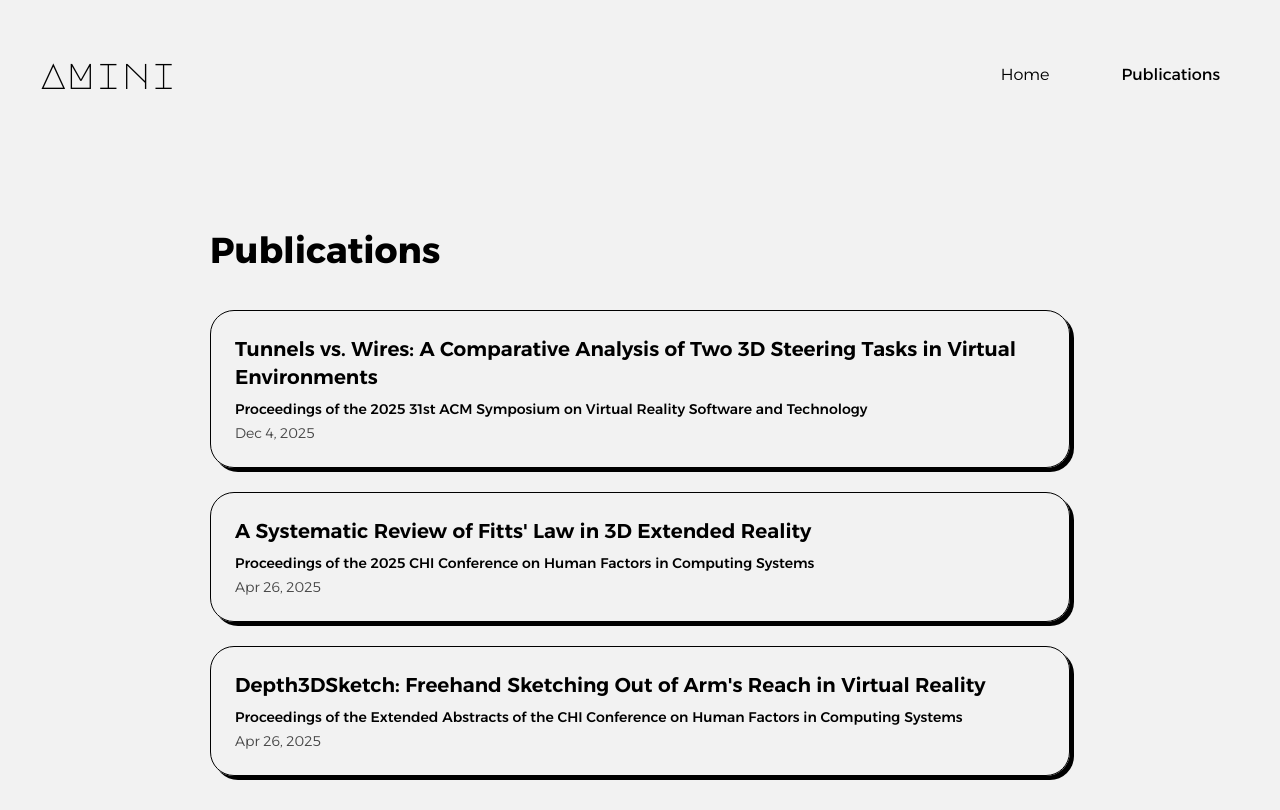
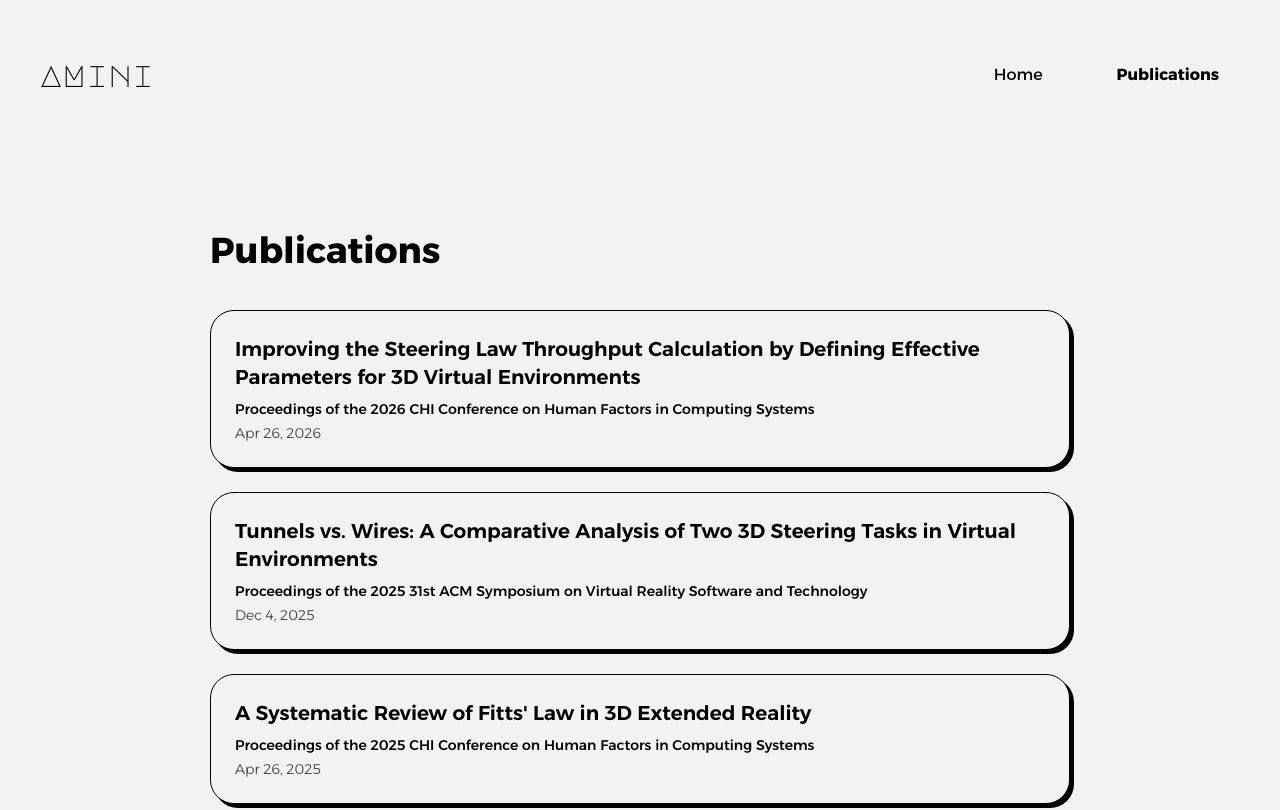
Before and after one commit to mrezaamini/mrezaamini.github.io, an Astro site: page /publications in a window 1280 px wide. Shown: the top 810 px of the page. Built offline with nearby package versions, Linux system fonts and the light colour scheme; Astro itself is replaced by a stand-in of ours; a web font is replaced by a local one.

Commit message:
buildOne

```diff
--- a/src/components/Header.astro
+++ b/src/components/Header.astro
@@ -13,11 +13,11 @@ import { Image } from "astro:assets";
     <a
   href="/"
   aria-label="Home"
-  class="flex items-center font-logo text-bold tracking-wide text-xl sm:text-2xl md:text-3xl lg:text-4xl
+  class="flex items-center font-logo text-bold tracking-wide text-xl sm:text-2xl md:text-3xl lg:text-3xl
          opacity-100 hover:opacity-100 transition-opacity">
   AMini
 </a>
-    <ul class="items-center font-light md:gap-8 text-nowrap hidden md:flex">
+    <ul class="items-center md:gap-8 text-nowrap hidden md:flex">
       <li><Link href="/" text="Home" style="primary" /></li>
       <!-- <li><Link href="/about" text="Work" style="secondary" /></li> -->
       <li><Link href="/publications" text="Publications" style="tertiary" /></li>
--- a/src/components/HeaderLink.astro
+++ b/src/components/HeaderLink.astro
@@ -1,10 +1,10 @@
 ---
-import type { HTMLAttributes } from 'astro/types';
+import type { HTMLAttributes } from "astro/types";
 
 type Type = "primary" | "secondary" | "tertiary";
 const { href = "", text = "", style = "primary", class: className, ...props } = Astro.props;
 
-interface Props extends HTMLAttributes<'a'> {
+interface Props extends HTMLAttributes<"a"> {
   text: string;
   href: string;
   style: Type;
@@ -16,19 +16,28 @@ const types: Record<Type, string> = {
   tertiary: "hover:shadow-ppinkHover",
 };
 
-const getType = (style: Type) => {
-  return types[style] || "";
-};
+const getType = (style: Type) => types[style] || "";
 
-const pathname = Astro.url.pathname.replace(import.meta.env.BASE_URL, '');
+const pathname = Astro.url.pathname.replace(import.meta.env.BASE_URL, "");
 const subpath = pathname.match(/[^\/]+/g);
-const isActive = href === pathname || href === '/' + (subpath?.[0] || '');
+const isActive = href === pathname || href === "/" + (subpath?.[0] || "");
 ---
 
 <a
   href={href}
-  arial-label={text}
-  class:list={[className, `rounded-md border-black inline-block px-5 py-2 hover:border-1 ${getType(style)} transition ease-in-out`, { active: isActive }]}
+  aria-label={text}
+  class:list={[
+    className,
+    `
+    inline-block rounded-md
+    px-5 py-2
+    border border-transparent
+    transition-all duration-200 ease-in-out
+    hover:border-black
+    ${getType(style)}
+    `,
+    { active: isActive },
+  ]}
   {...props}
 >
   {text}
@@ -36,10 +45,10 @@ const isActive = href === pathname || href === '/' + (subpath?.[0] || '');
 
 <style>
   a {
-    display: inline-block;
     text-decoration: none;
   }
+
   a.active {
-    font-weight: bolder;
+    font-weight: 700;
   }
 </style>
--- a/src/components/WhatIDo.astro
+++ b/src/components/WhatIDo.astro
@@ -2,9 +2,18 @@
 import { getCollection } from "astro:content";
 import FormattedDate from "@/components/FormattedDate.astro";
 
-const publications = (await getCollection("publications")).sort(
-  (a, b) => b.data.pubDate.valueOf() - a.data.pubDate.valueOf(),
-);
+const publications = (await getCollection("publications")).sort((a, b) => {
+  const dateDiff = b.data.pubDate.valueOf() - a.data.pubDate.valueOf();
+
+  // Primary sort: by date (descending)
+  if (dateDiff !== 0) return dateDiff;
+
+  // Secondary sort: venue contains "abstract"
+  const aHasAbstract = a.data.venue?.toLowerCase().includes("abstracts") ? 1 : 0;
+  const bHasAbstract = b.data.venue?.toLowerCase().includes("abstracts") ? 1 : 0;
+
+  return aHasAbstract - bHasAbstract;
+});
 
 const top3 = publications.slice(0, 3);
 ---
@@ -15,7 +24,7 @@ const top3 = publications.slice(0, 3);
 
   <ul class="w-full max-w-[940px] mx-auto flex flex-col gap-6 pt-8 pb-4">
     {top3.map((p) => (
-      <li class="group text-left rounded-3xl border-1 border-black shadow-card hover:shadow-hover transition px-6 py-6">
+      <li class="group text-left rounded-3xl border-1 bg-white border-black shadow-card hover:shadow-hover transition px-6 py-6">
         <a
           href={`/publications/${p.id}/`}
           aria-label={p.data.title}
--- /dev/null
+++ b/src/content/publications/chi26-steeringTP.mdx
@@ -0,0 +1,32 @@
+---
+title: "Improving the Steering Law Throughput Calculation by Defining Effective Parameters for 3D Virtual Environments"
+venue: "Proceedings of the 2026 CHI Conference on Human Factors in Computing Systems"
+shortVenue: "ACM CHI 2026"
+venueUrl: "https://chi2026.acm.org/"
+pubDate: 2026-04-26
+keywords:
+  - "Steering Law"
+  - "Virtual Reality (VR)"
+  - "Trajectory-based Interactions"
+  - "Behavior Modeling"
+  - "Throughput"
+pdf: "/papers/chi26-steeringTP.pdf"
+doi: "10.1145/3772318.3790579"
+heroImage: "/papers/chi26-steeringTP-teaser.png"
+coAuthors:
+  - name: "Mohammadreza Amini"
+    scholar: "https://scholar.google.com/citations?user=qo9Ym1MAAAAJ"
+  - name: "Wolfgang Stuerzlinger"
+    scholar: "https://scholar.google.com/citations?user=78KBaPsAAAAJ"
+  - name: "Shota Yamanaka"
+    scholar: "https://scholar.google.com/citations?hl=en&user=tH3N_XkAAAAJ"
+  - name: "Hai-Ning Liang"
+    scholar: "https://scholar.google.com/citations?hl=en&user=UJPH5ioAAAAJ"
+  - name: "Anil Ufuk Batmaz"
+    scholar: "https://scholar.google.com/citations?user=PEsMslcAAAAJ"
+---
+
+
+## Abstract
+
+Throughput is a widely used performance metric, combining speed and accuracy into a single measure, while reducing the effect of subjective speed–accuracy trade-offs. Despite its wide application in 2D steering tasks, its direct extension to 3D presents unique challenges since 3D trajectories exhibit higher variability, and perceptual–motor factors undermine existing formulations. Consequently, throughput has not been systematically adopted for evaluating steering in 3D virtual environments. In this paper, using a controlled virtual reality user study with a ring-and-wire task, we introduce and validate a novel throughput formulation for 3D steering based on the bivariate standard deviation of the trajectory for the effective width calculation. Our results show that this formulation provides smoother throughput values across subjective speed–accuracy differences and improves model fit compared to traditional approaches. This work advances our theoretical understanding of the Steering law in 3D contexts, provides researchers and practitioners with a robust evaluation method, and establishes a foundation for future studies of complex 3D trajectory interactions.
--- a/src/pages/publications/index.astro
+++ b/src/pages/publications/index.astro
@@ -23,7 +23,7 @@ const pubs = (await getCollection("publications")).sort(
 
       <ul class="mt-10 flex flex-col gap-6">
         {pubs.map((p) => (
-          <li class="rounded-3xl border-1 border-black shadow-card hover:shadow-hover transition px-6 py-6">
+          <li class="rounded-3xl border-1 border-black bg-white shadow-card hover:shadow-hover transition px-6 py-6">
             <a href={`/publications/${p.id}/`} class="block">
               <h2 class="text-xl font-semibold">{p.data.title}</h2>
 
```
Also changed, not shown: public/papers/chi26-steeringTP-teaser.png (added), 1 other file.
